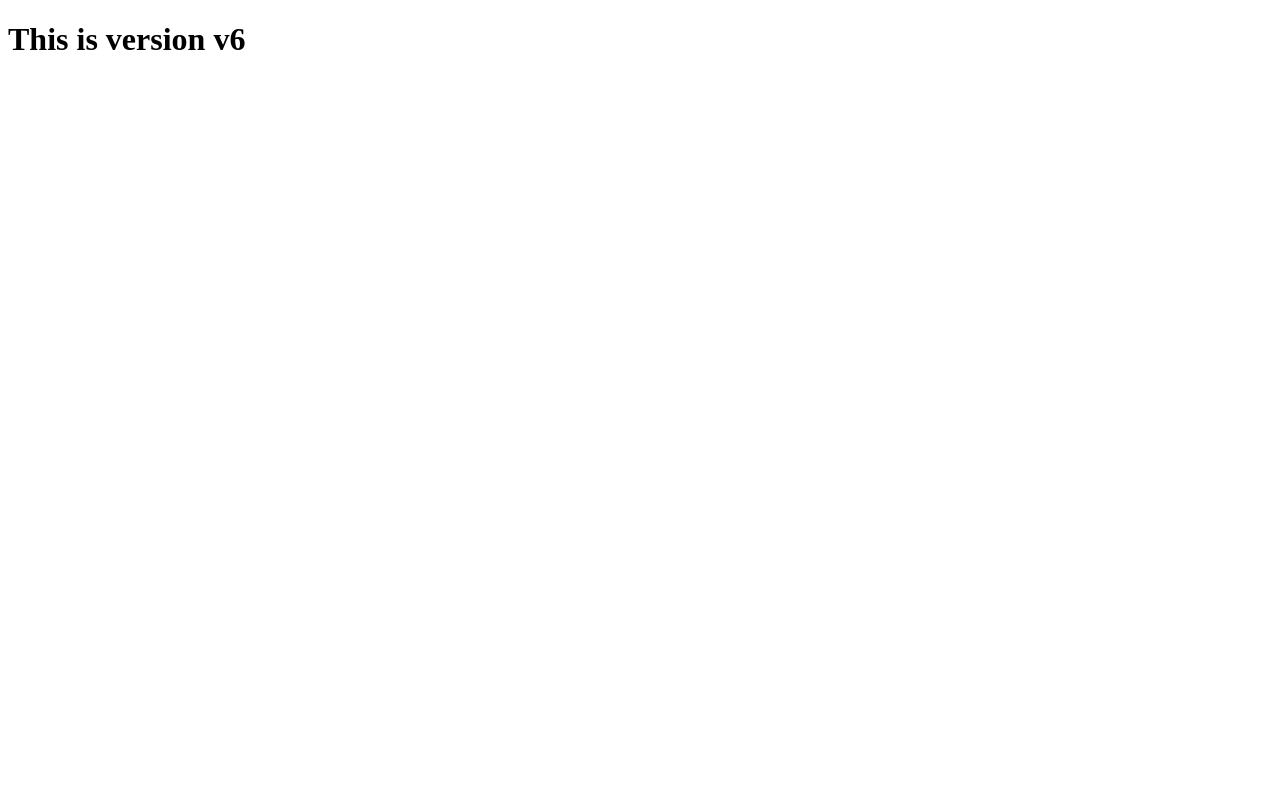
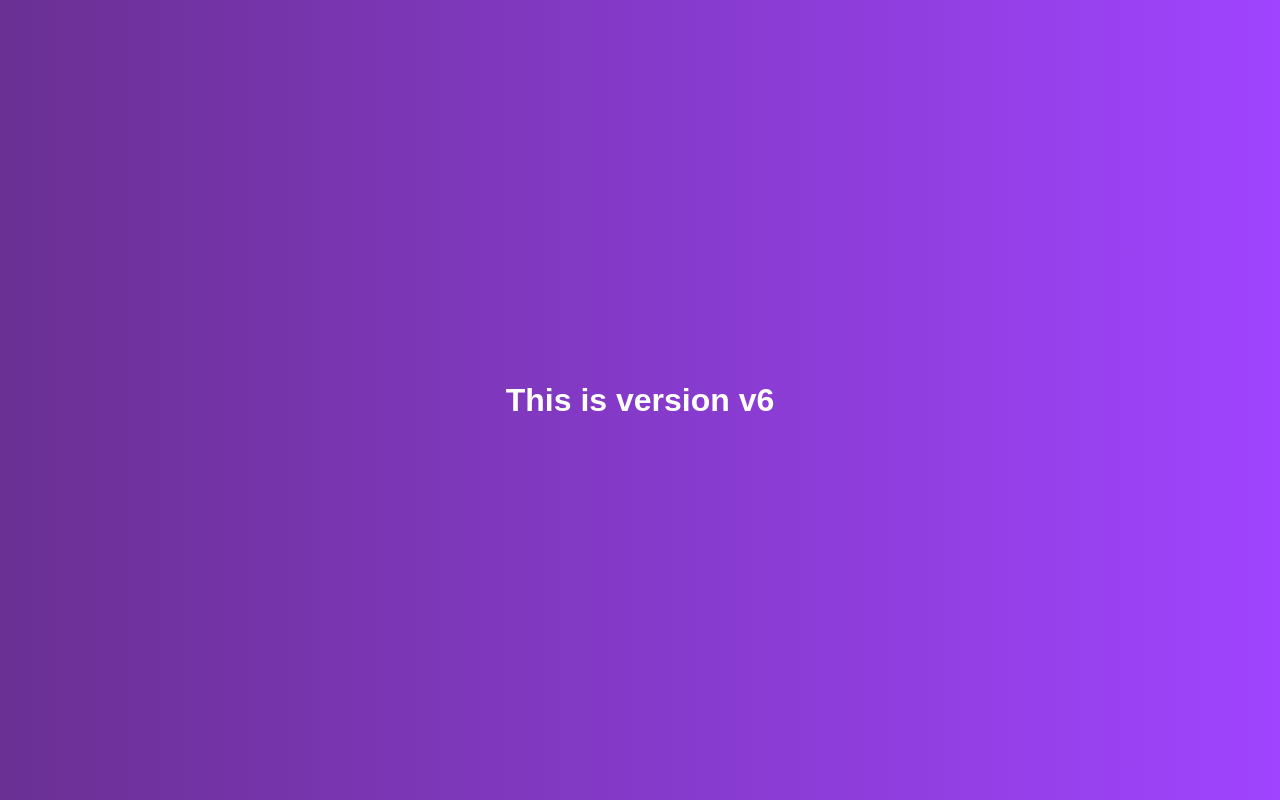
Before and after one commit to Omprakash-Bhamare/myrepo, a plain HTML site: page index.html in a window 1280 px wide. Drawn offline with Linux system fonts and the light colour scheme.

Commit message:
Added Design for Website

```diff
--- a/index.html
+++ b/index.html
@@ -3,6 +3,7 @@
 <head>
     <meta charset="UTF-8">
     <meta name="viewport" content="width=device-width, initial-scale=1.0">
+    <link rel="stylesheet" href="styles.css">
     <title>Document</title>
 </head>
 <body>
--- /dev/null
+++ b/styles.css
@@ -0,0 +1,22 @@
+/* styles.css */
+
+body {
+    /* Set a gradient background from purple to teal */
+    background: linear-gradient(to right, #6a3093, #a044ff);
+
+    font-family: Arial, sans-serif;
+    color: white;
+    margin: 0; /* Removes default margin */
+    padding: 0; /* Removes default padding */
+
+    display: flex; /* Enables flexbox layout */
+    justify-content: center; /* Centers content horizontally */
+    align-items: center; /* Centers content vertically */
+
+    height: 100vh; /* Makes the body take the full viewport height */
+}
+
+h1 {
+    font-size: 2em; /* Sets the size of the header text */
+    text-align: center; /* Centers the header text */
+}
```
